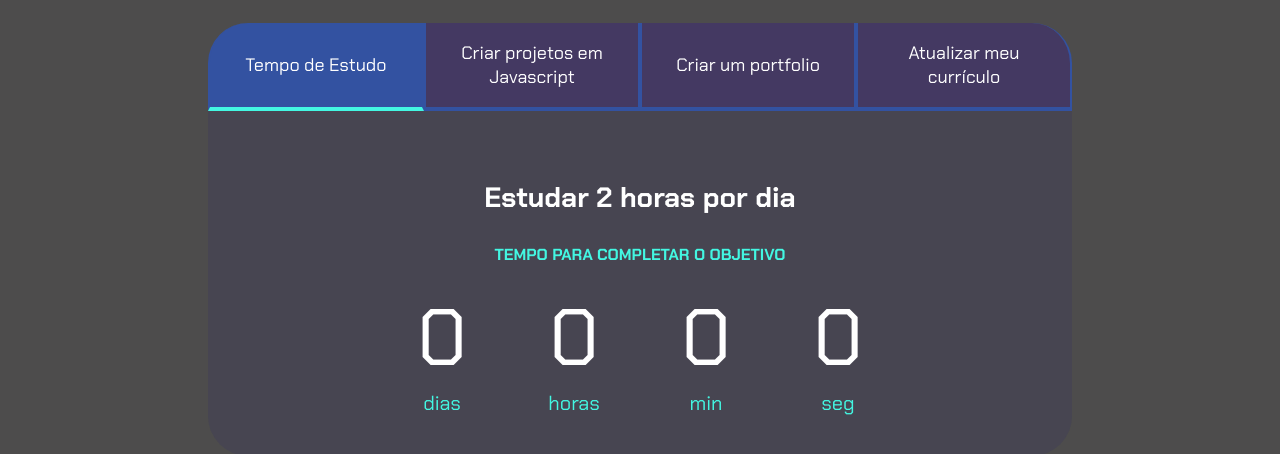
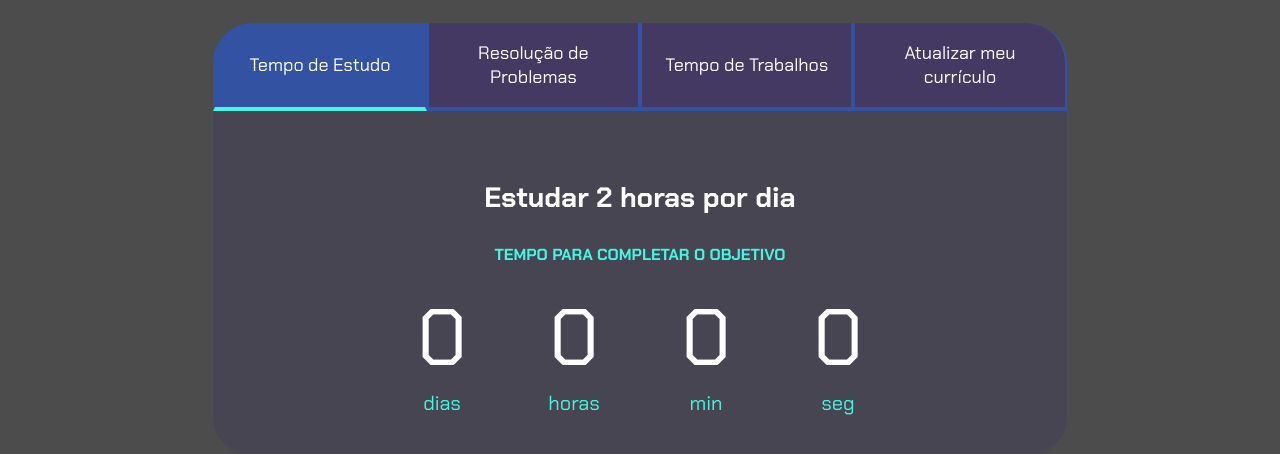
Before and after one commit to Shin0592/matheusprojeto, a plain HTML site: page index.html in a window 1280 px wide. Shown: the part 80-534 px from the top of the page. Drawn offline with Linux system fonts and the light colour scheme.

Commit message:
Update index.html

```diff
--- a/index.html
+++ b/index.html
@@ -14,8 +14,8 @@
         <div class="conteudo">
             <div class="botoes">
                 <button class="botao ativo">Tempo de Estudo</button>
-                <button class="botao">Criar projetos em Javascript</button>
-                <button class="botao">Criar um portfolio</button>
+                <button class="botao">Resolução de Problemas</button>
+                <button class="botao">Tempo de Trabalhos</button>
                 <button class="botao">Atualizar meu currículo</button>
             </div>
             <div class="abas-textos">
```
